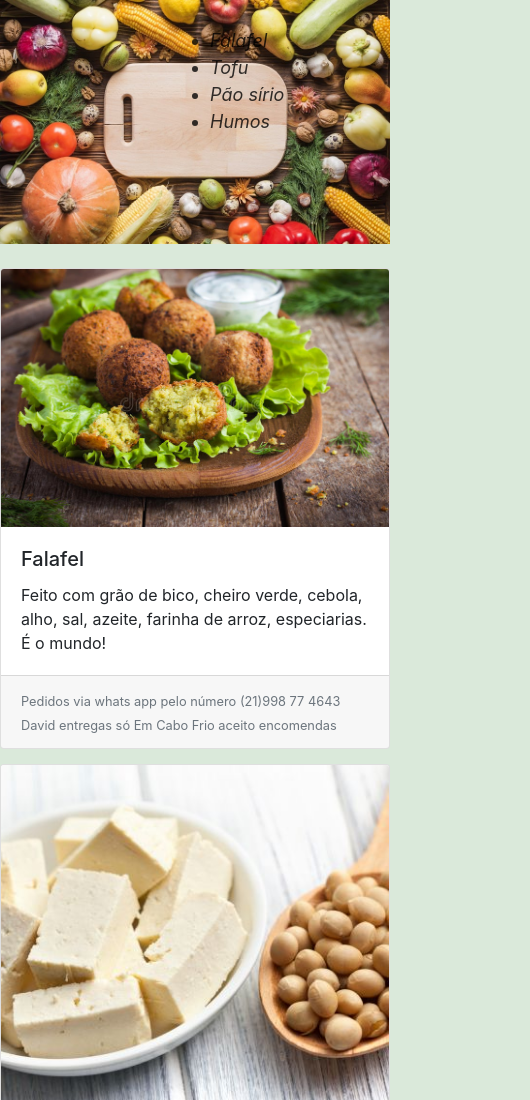
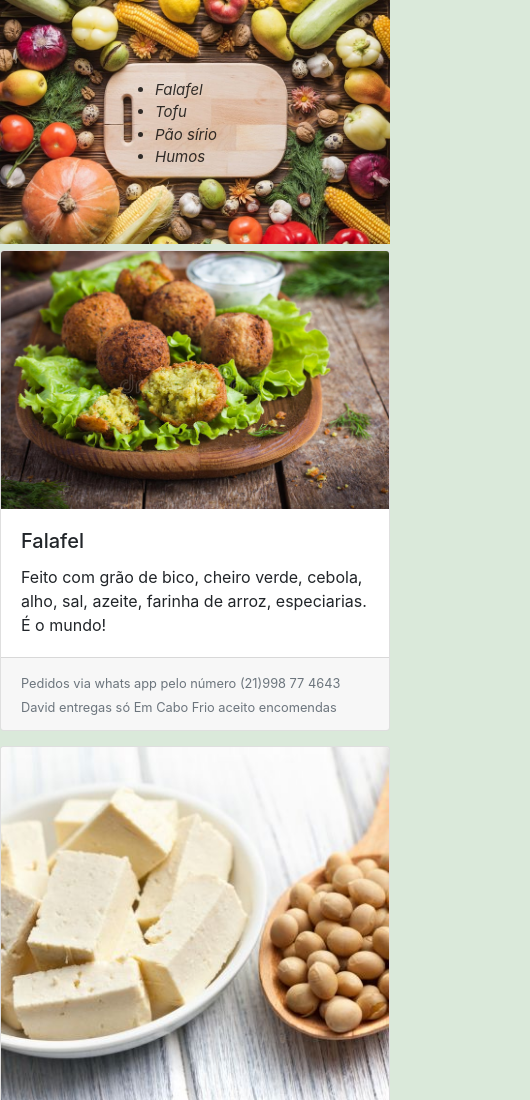
Before and after one commit to dalwid/lanchinho, a plain HTML site: page index.html in a window 390 px wide. Shown: the top 1100 px of the page, 530 px wide, since content can reach past the window. Drawn offline with nearby package versions, Linux system fonts and the light colour scheme.

Commit message:
Ajustes
Ajustando posições do texto da lista em telas menores

```diff
--- a/ajustes.css
+++ b/ajustes.css
@@ -20,13 +20,13 @@ a:hover{
  @media (max-width: 575.98px) {
     ul{
         position: relative;
-        top: -217px;
-        left: 155px;
+        top: -165px;
+        left: 100px;
 
     }
 
     li, a{
-        font-size: 18px;
+        font-size: 15px;
 
         font-weight: 70px;
         color: rgba(0, 0, 0, 0.79);
```
